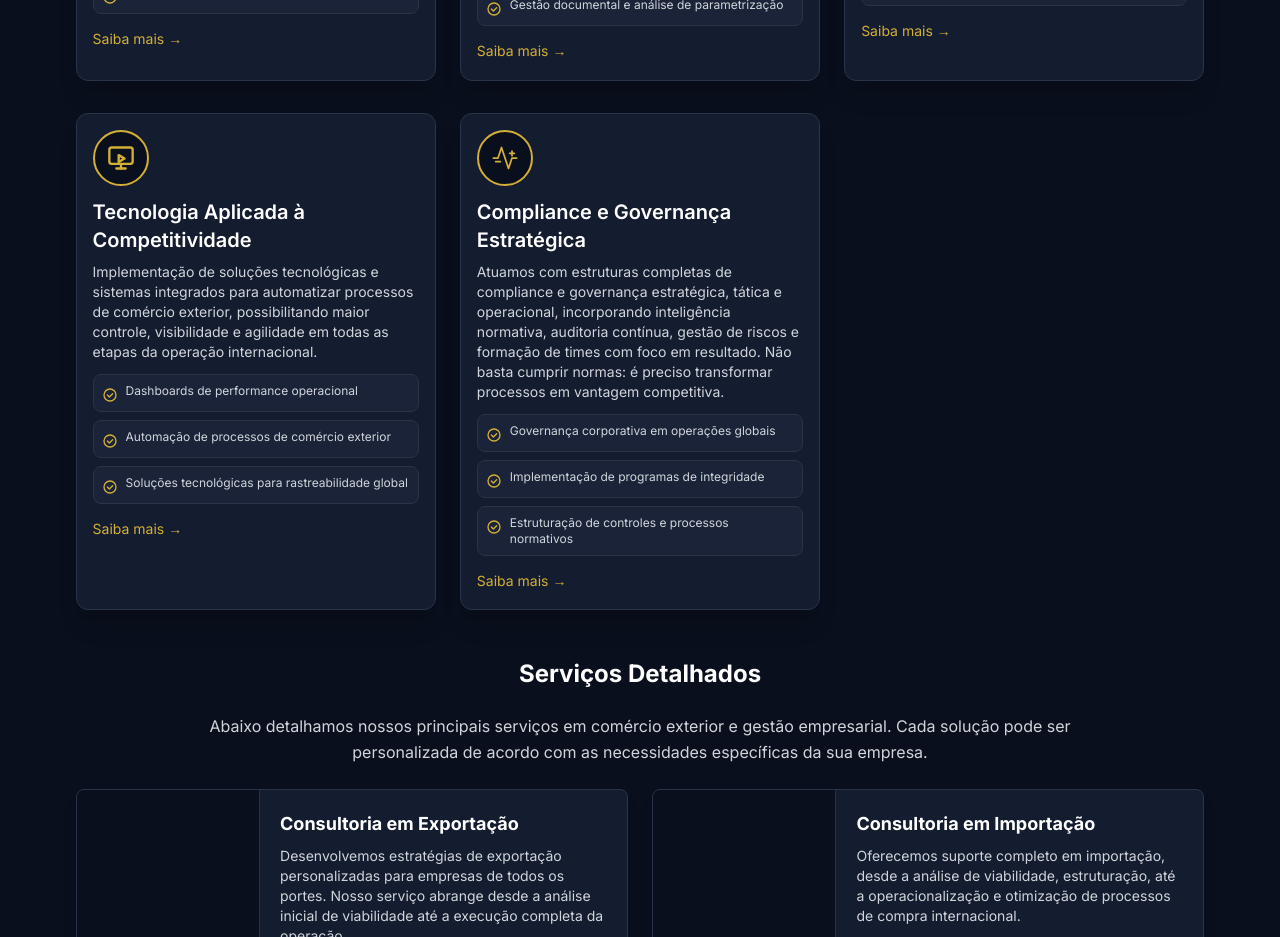
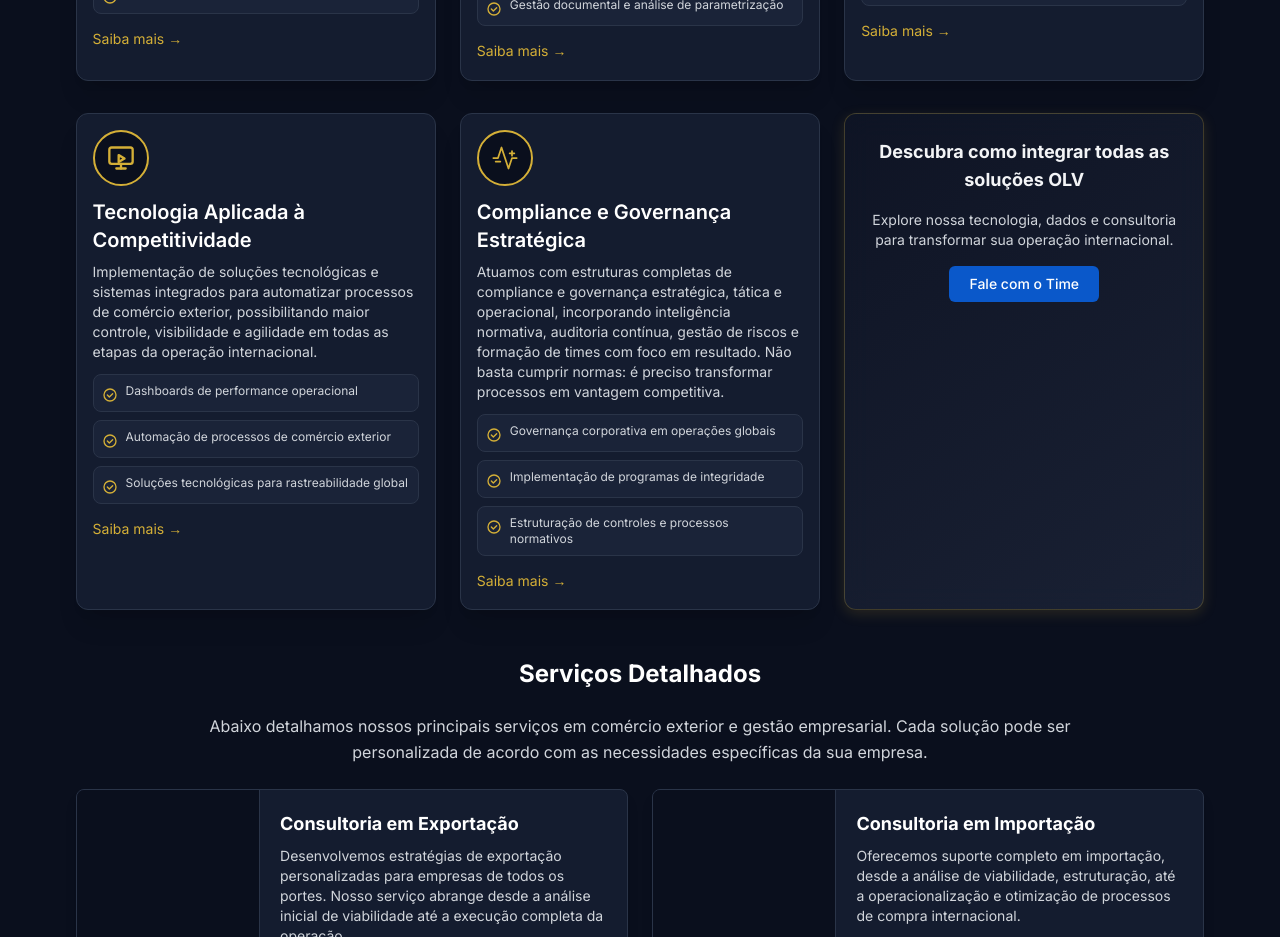
Before and after one commit to OLVCORE/olv-site-v4, a Next.js app: page /solucoes in a window 1280 px wide. Shown: the part 1080-2017 px from the top of the page. Built offline with nearby package versions, Linux system fonts and the light colour scheme; a web font is replaced by a local one.

Commit message:
feat: add CTA filler card to Solucoes grid

```diff
--- a/src/app/solucoes/page.tsx
+++ b/src/app/solucoes/page.tsx
@@ -220,6 +220,13 @@ export default function SolucoesPage() {
                 Saiba mais →
               </Link>
             </div>
+          </div>
+
+          {/* CTA Filler Card */}
+          <div className="glass p-6 rounded-xl shadow-gold flex flex-col items-center text-center gap-4 hover:shadow-2xl transition-all duration-300">
+            <h3 className="text-lg font-bold text-gray-100">Descubra como integrar todas as soluções OLV</h3>
+            <p className="text-sm text-gray-300 max-w-xs">Explore nossa tecnologia, dados e consultoria para transformar sua operação internacional.</p>
+            <Link href="/contato" className="btn btn-primary text-sm px-5 py-2">Fale com o Time</Link>
           </div>
         </div>
 
```
